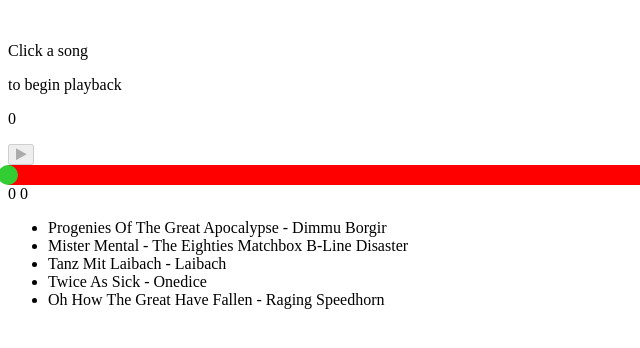
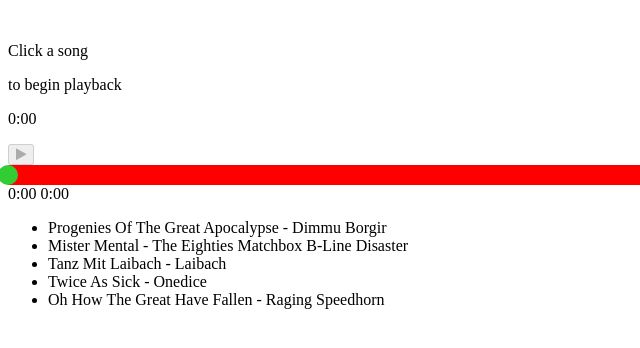
Before and after one commit to andyjennings314/Iwoca-Jan-2018-Test, a plain HTML site: page index.html in a window 1280 px wide. Shown: the full height of the page, 0-640 px from the left. Drawn offline with nearby package versions, Linux system fonts and the light colour scheme.

Commit message:
Function to convert duration/position to time

```diff
--- a/andyjennings_iwoca.js
+++ b/andyjennings_iwoca.js
@@ -18,6 +18,12 @@
 
 		self.durationPercent = function(){
 			return (((self.currentSong.position / self.currentSong.duration) || 0 ) * 100) + '%'
+		}
+
+		self.calculateTime = function(time){
+			var seconds = time % 60;
+			var minutes = time < 60 ? 0 : Math.floor(time/60);
+			return minutes + ":" + (seconds < 10 ? "0"+seconds : seconds);
 		}
 
 		self.selectASong = function(selectedSong) {
--- a/index.html
+++ b/index.html
@@ -13,7 +13,7 @@
             	<img ng-src="{{ctrl.currentSong.thumbnail}}" />
             	<p class="player-title">{{ctrl.currentSong.title}}</p>
                 <p class="player-artist">{{ctrl.currentSong.artist}}</p>
-    	        <p class="player-duration">{{ctrl.currentSong.duration}}</p>
+    	        <p class="player-duration">{{ctrl.calculateTime(ctrl.currentSong.duration)}}</p>
                 <button class="player-button" ng-click="ctrl.togglePlay()" ng-disabled="ctrl.currentSong.duration == ctrl.currentSong.position">
 	                <i class="fa" ng-class="ctrl.isSongPlaying ? 'fa-pause' : 'fa-play'"></i>
                 </button>
@@ -21,8 +21,8 @@
                 	<span class="timer-widget" ng-style="{'left': ctrl.durationPercent()}"></span>
                 </div>
                 <div class="player-times">
-                	<span class="time-played">{{ctrl.currentSong.position}}</span>
-	                <span class="time-left">{{ctrl.currentSong.duration - ctrl.currentSong.position}}</span>
+                	<span class="time-played">{{ctrl.calculateTime(ctrl.currentSong.position)}}</span>
+	                <span class="time-left">{{ctrl.calculateTime(ctrl.currentSong.duration - ctrl.currentSong.position)}}</span>
                 </div>
 
             </div>
```
